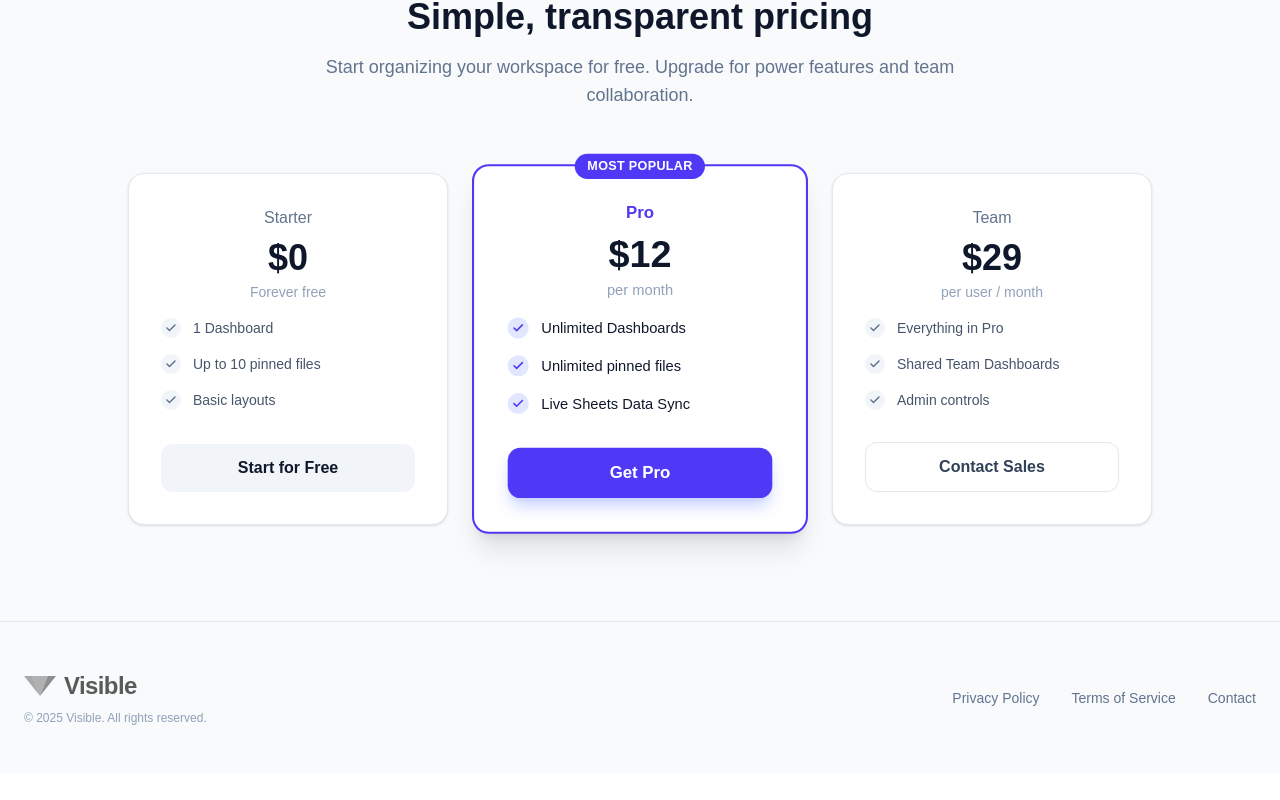
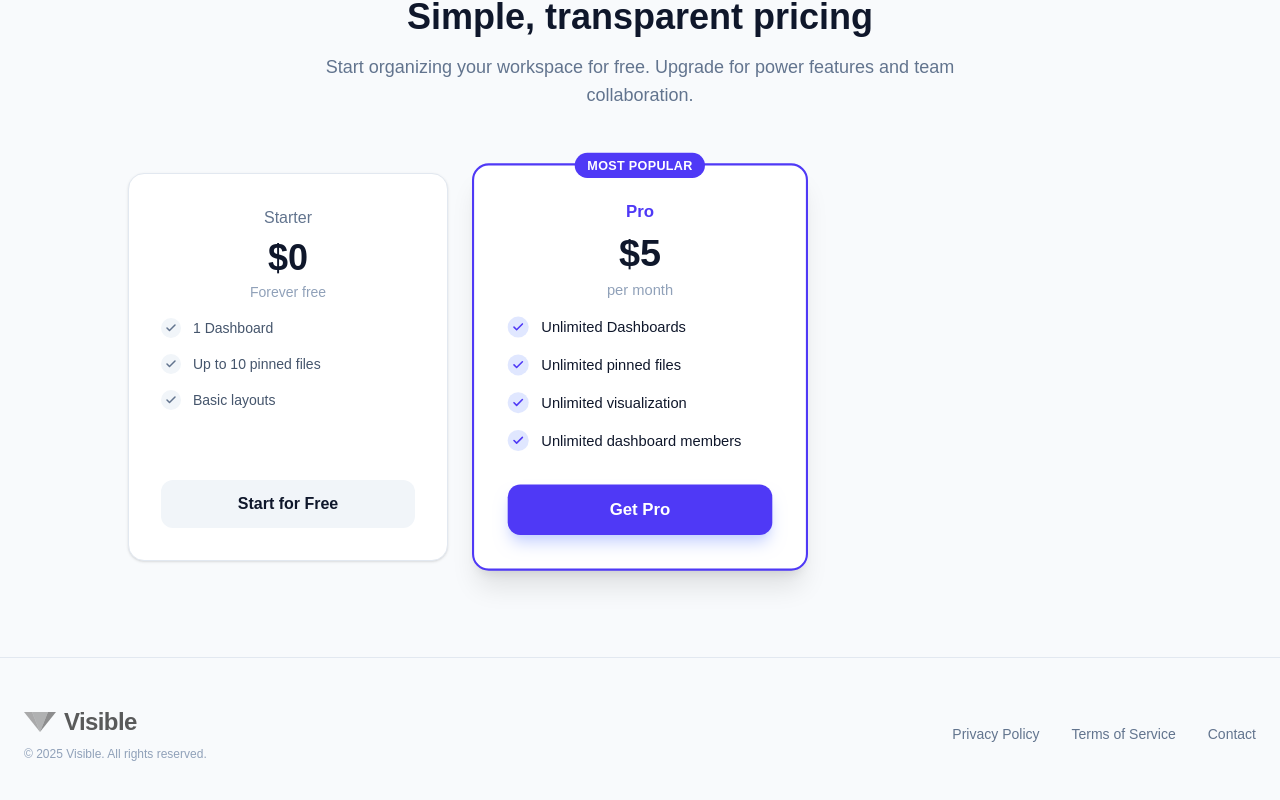
Before and after one commit to paulpriddy05-dot/visible-app, a Next.js app: page / in a window 1280 px wide. Shown: the part 2010-2810 px from the top of the page. Before the commit the page ends 2784 px from the top, so only its background shows below. Built offline with nearby package versions, Linux system fonts and the light colour scheme.

Commit message:
pricing update

```diff
--- a/app/page.tsx
+++ b/app/page.tsx
@@ -143,13 +143,14 @@ export default function LandingPage() {
                             </div>
                             <div className="mb-4">
                                 <span className="text-indigo-600 font-bold">Pro</span>
-                                <div className="text-4xl font-bold text-slate-900 mt-2">$12</div>
+                                <div className="text-4xl font-bold text-slate-900 mt-2">$5</div>
                                 <div className="text-slate-400 text-sm mt-1">per month</div>
                             </div>
                             <ul className="space-y-4 mb-8 flex-1 text-left">
                                 <PricingCheck text="Unlimited Dashboards" highlight />
                                 <PricingCheck text="Unlimited pinned files" highlight />
-                                <PricingCheck text="Live Sheets Data Sync" highlight />
+                                <PricingCheck text="Unlimited visualization" highlight />
+                                <PricingCheck text="Unlimited dashboard members" highlight />
                             </ul>
                             {/* LEMON SQUEEZY LINK HERE */}
                             <a
@@ -158,23 +159,6 @@ export default function LandingPage() {
                             >
                                 Get Pro
                             </a>
-                        </div>
-
-                        {/* PLAN 3: TEAM */}
-                        <div className="bg-white rounded-2xl p-8 border border-slate-200 shadow-sm hover:shadow-md transition-all flex flex-col">
-                            <div className="mb-4">
-                                <span className="text-slate-500 font-medium">Team</span>
-                                <div className="text-4xl font-bold text-slate-900 mt-2">$29</div>
-                                <div className="text-slate-400 text-sm mt-1">per user / month</div>
-                            </div>
-                            <ul className="space-y-4 mb-8 flex-1 text-left">
-                                <PricingCheck text="Everything in Pro" />
-                                <PricingCheck text="Shared Team Dashboards" />
-                                <PricingCheck text="Admin controls" />
-                            </ul>
-                            <Link href="/login" className="w-full block py-3 px-4 bg-white border border-slate-200 text-slate-700 font-bold rounded-xl hover:bg-slate-50 transition-colors">
-                                Contact Sales
-                            </Link>
                         </div>
 
                     </div>
```
